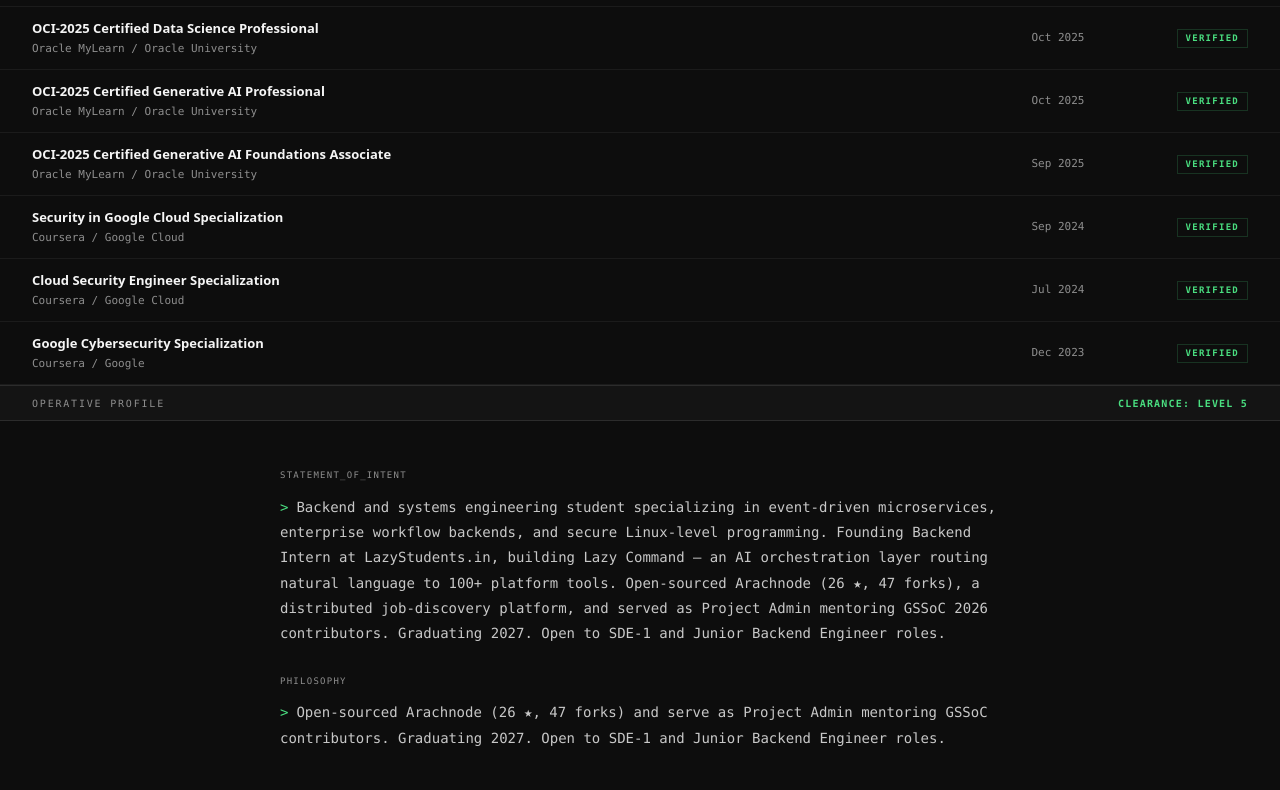
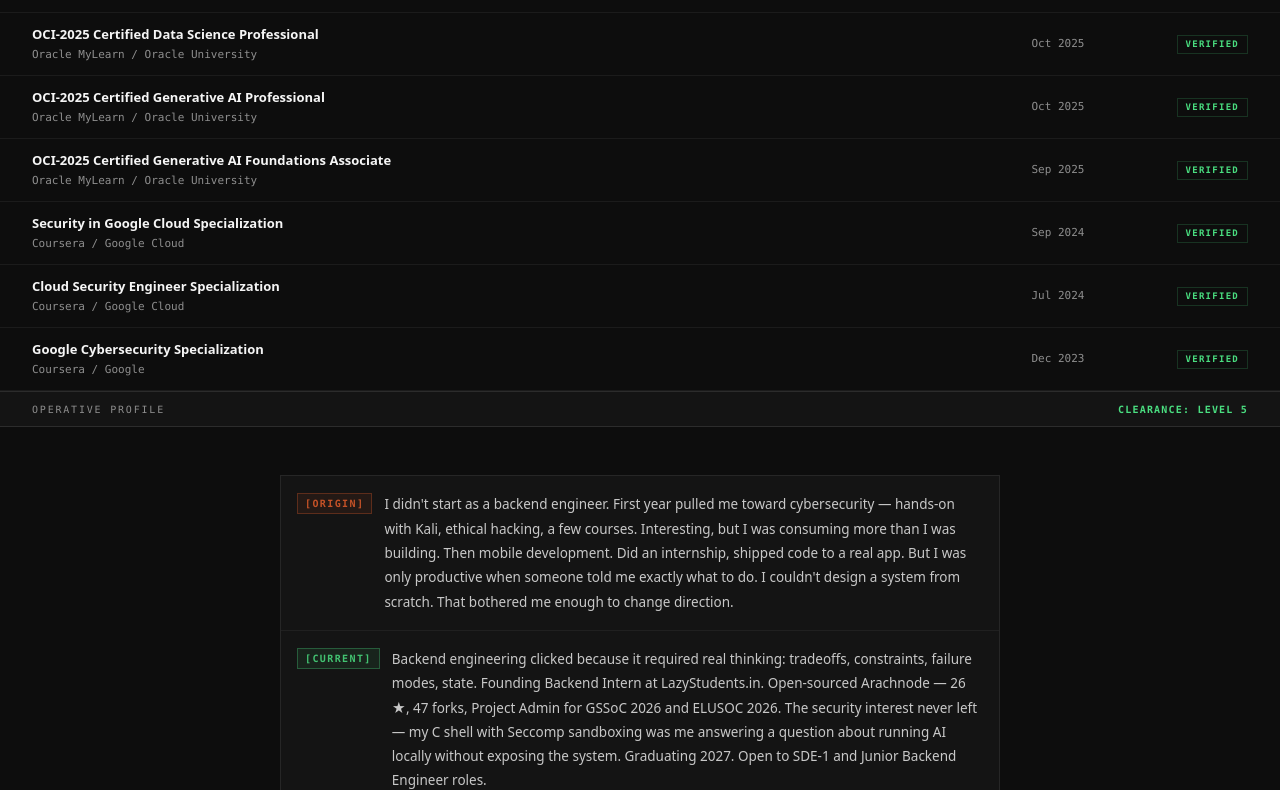
Before and after one commit to sharmavaibhav31/sharmavaibhav31.github.io, a React (Vite) app: page / in a window 1280 px wide. Shown: the part 3957-4747 px from the top of the page. Built offline with nearby package versions, Linux system fonts and the light colour scheme.

Commit message:
updated views

```diff
--- a/src/components/sections/AboutSection.tsx
+++ b/src/components/sections/AboutSection.tsx
@@ -2,11 +2,30 @@
 // Data: untouched — presentation layer only
 
 import React from 'react';
-import resumeData from '../../data/resume.json';
 
-const infoText = "Backend and systems engineering student specializing in event-driven microservices, enterprise workflow backends, and secure Linux-level programming. Founding Backend Intern at LazyStudents.in, building Lazy Command — an AI orchestration layer routing natural language to 100+ platform tools. Open-sourced Arachnode (26 ★, 47 forks), a distributed job-discovery platform, and served as Project Admin mentoring GSSoC 2026 contributors. Graduating 2027. Open to SDE-1 and Junior Backend Engineer roles.";
-
-const philosophyText = resumeData.philosophy;
+const blocks = [
+    {
+        tag: '[ORIGIN]',
+        tagColor: 'rgba(224, 92, 42, 0.85)',
+        tagBg: 'rgba(224, 92, 42, 0.08)',
+        tagBorder: 'rgba(224, 92, 42, 0.3)',
+        text: "I didn't start as a backend engineer. First year pulled me toward cybersecurity — hands-on with Kali, ethical hacking, a few courses. Interesting, but I was consuming more than I was building. Then mobile development. Did an internship, shipped code to a real app. But I was only productive when someone told me exactly what to do. I couldn't design a system from scratch. That bothered me enough to change direction."
+    },
+    {
+        tag: '[CURRENT]',
+        tagColor: 'rgba(74, 222, 128, 0.85)',
+        tagBg: 'rgba(74, 222, 128, 0.08)',
+        tagBorder: 'rgba(74, 222, 128, 0.3)',
+        text: "Backend engineering clicked because it required real thinking: tradeoffs, constraints, failure modes, state. Founding Backend Intern at LazyStudents.in. Open-sourced Arachnode — 26 ★, 47 forks, Project Admin for GSSoC 2026 and ELUSOC 2026. The security interest never left — my C shell with Seccomp sandboxing was me answering a question about running AI locally without exposing the system. Graduating 2027. Open to SDE-1 and Junior Backend Engineer roles."
+    },
+    {
+        tag: '[DIRECTIVE]',
+        tagColor: 'rgba(255, 80, 80, 0.85)',
+        tagBg: 'rgba(255, 80, 80, 0.08)',
+        tagBorder: 'rgba(255, 80, 80, 0.3)',
+        text: "Want to work on backend infrastructure where reliability is the product — distributed systems, data pipelines, secure architectures. In 3–4 years: either a Senior Backend Engineer at a high-growth product company, or the person who helped a good startup go from 10 to 10 million requests a day. The cybersecurity interest is still live. An MS in Security is on the table."
+    }
+];
 
 export const AboutSection: React.FC = () => (
     <section id="about" aria-label="About" className="w-full flex flex-col pt-0" style={{ background: 'var(--bg-primary)' }}>
@@ -24,30 +43,28 @@
 
         {/* CONTENT */}
         <div className="w-full px-[16px] sm:px-8 py-[2rem] sm:py-[3rem]">
-            <div className="max-w-[720px] mx-auto flex flex-col gap-[1.8rem]">
-
-                {/* [INFO] Block */}
-                <div className="flex flex-col gap-[0.5rem]">
-                    <div className="font-mono text-[9px] tracking-[0.14em] mb-[4px]" style={{ color: 'var(--text-muted)' }}>
-                        STATEMENT_OF_INTENT
+            <div className="max-w-[720px] mx-auto flex flex-col border-[0.5px] border-[rgba(255,255,255,0.08)]" style={{ background: 'var(--bg-surface)' }}>
+                {blocks.map((block, i) => (
+                    <div
+                        key={block.tag}
+                        className={`flex gap-[12px] items-start p-[16px] ${i !== blocks.length - 1 ? 'border-b-[0.5px]' : ''}`}
+                        style={{ borderColor: 'rgba(255, 255, 255, 0.05)' }}
+                    >
+                        <span
+                            className="font-mono text-[9.5px] sm:text-[10px] tracking-[0.14em] font-semibold shrink-0 uppercase px-[7px] py-[2px] mt-[1px]"
+                            style={{
+                                color: block.tagColor,
+                                background: block.tagBg,
+                                border: `0.5px solid ${block.tagBorder}`
+                            }}
+                        >
+                            {block.tag}
+                        </span>
+                        <div className="font-sans text-[13px] sm:text-[13.5px] leading-[1.8]" style={{ color: '#c8c8c8' }}>
+                            {block.text}
+                        </div>
                     </div>
-                    <div className="font-mono text-[13.5px] sm:text-[14px] leading-[1.8]" style={{ color: 'var(--text-secondary)' }}>
-                        <span className="mr-2" style={{ color: 'var(--accent-green)' }}>{'>'}</span>
-                        {infoText}
-                    </div>
-                </div>
-
-                {/* [PHILOSOPHY] Block */}
-                <div className="flex flex-col gap-[0.5rem]">
-                    <div className="font-mono text-[9px] tracking-[0.14em] mb-[4px]" style={{ color: 'var(--text-muted)' }}>
-                        PHILOSOPHY
-                    </div>
-                    <div className="font-mono text-[13.5px] sm:text-[14px] leading-[1.8]" style={{ color: 'var(--text-secondary)' }}>
-                        <span className="mr-2" style={{ color: 'var(--accent-green)' }}>{'>'}</span>
-                        {philosophyText}
-                    </div>
-                </div>
-
+                ))}
             </div>
         </div>
     </section>
--- a/src/components/sections/ExperienceSection.tsx
+++ b/src/components/sections/ExperienceSection.tsx
@@ -80,7 +80,8 @@
 const ExperienceItem: React.FC<{ exp: ExperienceEntry; isLast: boolean }> = ({ exp, isLast }) => {
     const [isExpanded, setIsExpanded] = useState(false);
     const hasMore = exp.bullets.length > 3;
-    const visibleBullets = isExpanded ? exp.bullets : exp.bullets.slice(0, 3);
+    const initialBullets = exp.bullets.slice(0, 3);
+    const extraBullets = exp.bullets.slice(3);
 
     return (
         <article className="mb-[2rem]">
@@ -100,7 +101,7 @@
                     </h4>
 
                     <div className="flex flex-col">
-                        {visibleBullets.map((bullet, j) => (
+                        {initialBullets.map((bullet, j) => (
                             <div key={j} className="flex gap-[8px] sm:gap-[10px] items-start mb-[4px]">
                                 <span className="w-[4px] sm:w-[3px] h-[4px] sm:h-[3px] rounded-full shrink-0 mt-[6px] sm:mt-[7px]"
                                     style={{ background: '#4ade80' }}></span>
@@ -110,14 +111,38 @@
                                 </span>
                             </div>
                         ))}
+
+                        {hasMore && (
+                            <div
+                                className="overflow-hidden transition-all duration-300 ease-in-out"
+                                style={{
+                                    maxHeight: isExpanded ? '500px' : '0px',
+                                    opacity: isExpanded ? 1 : 0
+                                }}
+                            >
+                                {extraBullets.map((bullet, j) => (
+                                    <div key={j + 3} className="flex gap-[8px] sm:gap-[10px] items-start mb-[4px]">
+                                        <span className="w-[4px] sm:w-[3px] h-[4px] sm:h-[3px] rounded-full shrink-0 mt-[6px] sm:mt-[7px]"
+                                            style={{ background: '#4ade80' }}></span>
+                                        <span className="font-sans sm:font-mono text-[11px] sm:text-[12px] leading-[1.6] sm:leading-[1.7]"
+                                            style={{ color: '#c8c8c8' }}>
+                                            {bullet}
+                                        </span>
+                                    </div>
+                                ))}
+                            </div>
+                        )}
                     </div>
 
                     {hasMore && (
                         <button
                             onClick={() => setIsExpanded(!isExpanded)}
-                            className="font-mono text-[10px] text-[#8e8e8e] hover:text-[#4ade80] mt-[4px] self-start inline-flex items-center gap-1 cursor-pointer bg-transparent border-none p-0 transition-colors"
+                            className="inline-flex items-center gap-[4px] mt-[6px] font-mono text-[10px] tracking-[0.06em] bg-transparent border-none p-0 cursor-pointer transition-colors duration-150 self-start"
+                            style={{ color: 'rgba(255,255,255,0.3)' }}
+                            onMouseEnter={(e) => (e.currentTarget.style.color = 'rgba(255,255,255,0.6)')}
+                            onMouseLeave={(e) => (e.currentTarget.style.color = 'rgba(255,255,255,0.3)')}
                         >
-                            {isExpanded ? 'view less ▴' : `view more (+${exp.bullets.length - 3} more) ▾`}
+                            {isExpanded ? 'view less ▴' : `view more (+${extraBullets.length} more) ▾`}
                         </button>
                     )}
                 </div>
```
